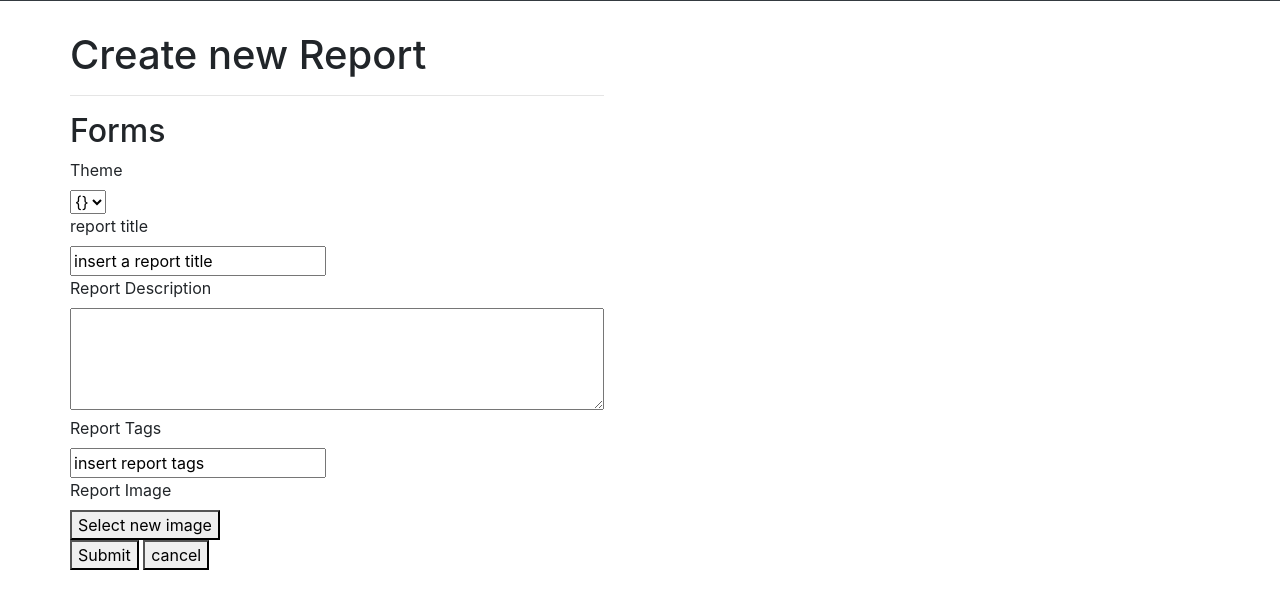
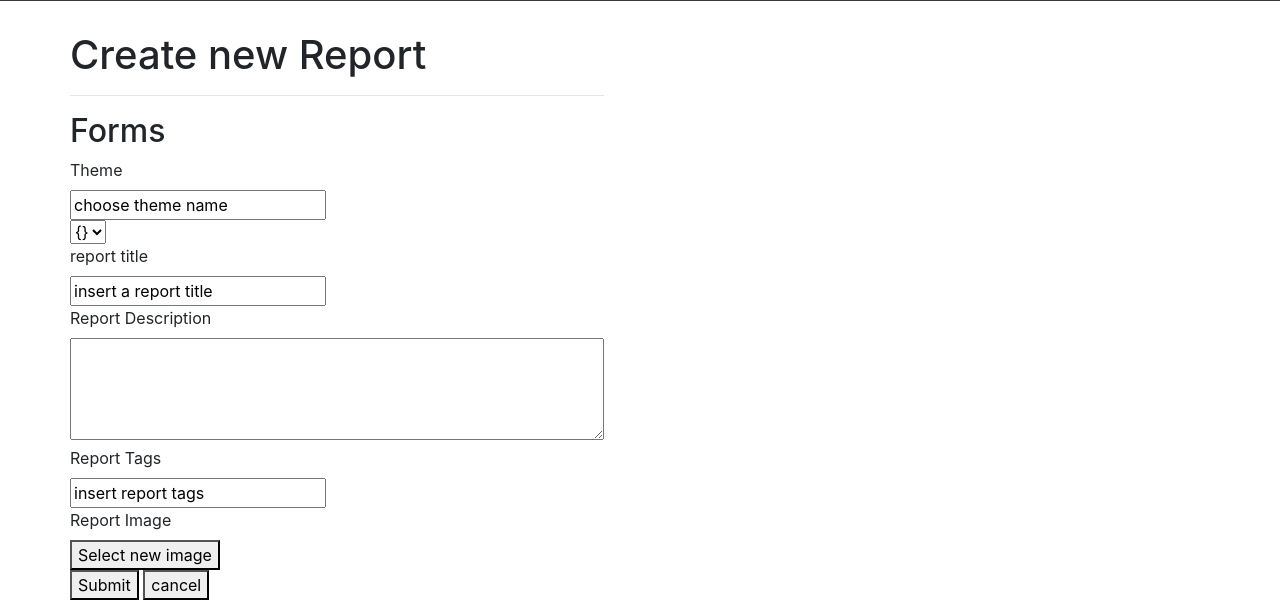
Before and after one commit to APAD-Summer2020/Team5, a Flask app: page /create in a window 1280 px wide. Shown: the part 279-879 px from the top of the page. Before the commit the page ends 849 px from the top, so only its background shows below. Run offline with Flask 2, Linux system fonts and the light colour scheme; the visitor is signed in with stand-in values (Sample User, id 1); some libraries are stand-ins or nearby versions.

Commit message:
create theme

```diff
--- a/Project/main.py
+++ b/Project/main.py
@@ -90,11 +90,28 @@ https://github.com/thisbejim/Pyrebase
 @app.route('/create', methods=['POST', 'GET'])
 def create():
     user = session["user"]
+
+    if request.method == 'POST':
+        themename = request.form['t-name']
+        themedes = request.form['theme-description']
+        data = {"theme-description": themedes}
+        db.child("themes").child(themename).set(data)
+
+     #   theme = request.form['theme']
+    #    reportname = request.form['r-title']
+   #     reportdes = request.form['report-description']
+  #      reporttag = request.form['r-tag']
+ #       data = {"report-description": reportdes, "report-tags":reporttag}
+#        db.child("themes").child(theme).child(reportname).set(data)
+
+        return redirect(url_for('create'))
+
     return render_template('create.html', username=user)
 
 
 @app.route('/all_themes', methods=['POST', 'GET'])
 def themes():
+
     return render_template('all_themes.html', error=None)
 
 # db.child("companies/data").order_by_child("id").equal_to(company_id).limit_to_first(1).get()
--- a/Project/templates/create.html
+++ b/Project/templates/create.html
@@ -9,14 +9,16 @@
 <h1>Create new Report</h1>
 <hr>
 <h2>Forms</h2>
-    <form>
+    <form method = "POST" id="form1" action = "/create">
         <div>
             <label for="theme">Theme</label><br>
+            <input type="text" id="theme" name="theme" value="choose theme name"><br>
             <select>
 
                 <option value="th1">{}</option>
 
             </select><br>
+
             <label for="t-name">report title</label><br>
             <input type="text" id="r-title" name="r-title" value="insert a report title"><br>
             <label for="r-descri" id ="r-descri" name="r-descri">Report Description</label><br>
@@ -27,7 +29,7 @@
             <input type="text" id="r-tag" name="r-tag" value="insert report tags" ><br>
             <label for="r-image">Report Image</label><br>
             <button type="button"> Select new image</button><br>
-            <button type="button"> Submit</button>
+            <button type="button" name="submit-report"> Submit</button>
             <button type="button"> cancel</button>
         </div>
 
@@ -40,7 +42,7 @@
     <hr>
     <h2>Forms</h2>
 
-    <form action="">
+    <form method = "POST" name = "theme" id="form2" action = "/create">
         <div>
             <label for="t-name">Theme Name</label><br>
             <input type="text" id="t-name" name="t-name" ><br>
@@ -59,7 +61,7 @@
                 <option value="img5">img5</option>
             </select>
             <br>
-            <button type="button"> Submit</button>
+            <input type="submit" name="button" value="submit"> </input>
             <button type="button"> cancel</button>
 
         </div>
--- a/Project/templates/signup.html
+++ b/Project/templates/signup.html
@@ -10,7 +10,7 @@
 
 
 
-    <form method = "POST" action = "/signup">
+<form method = "POST" action = "/signup">
 
   <div class="signupbox">
     <form action="login.html" action="post">
```
